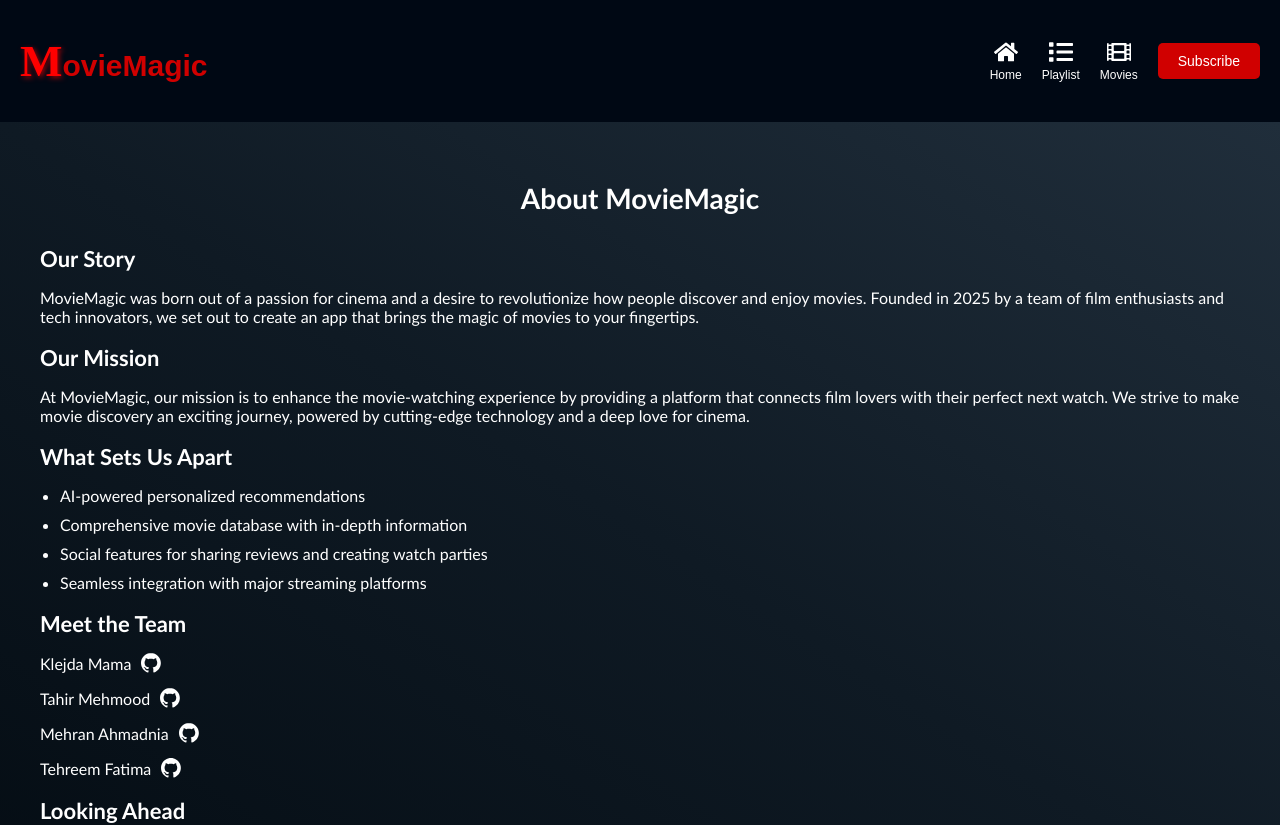
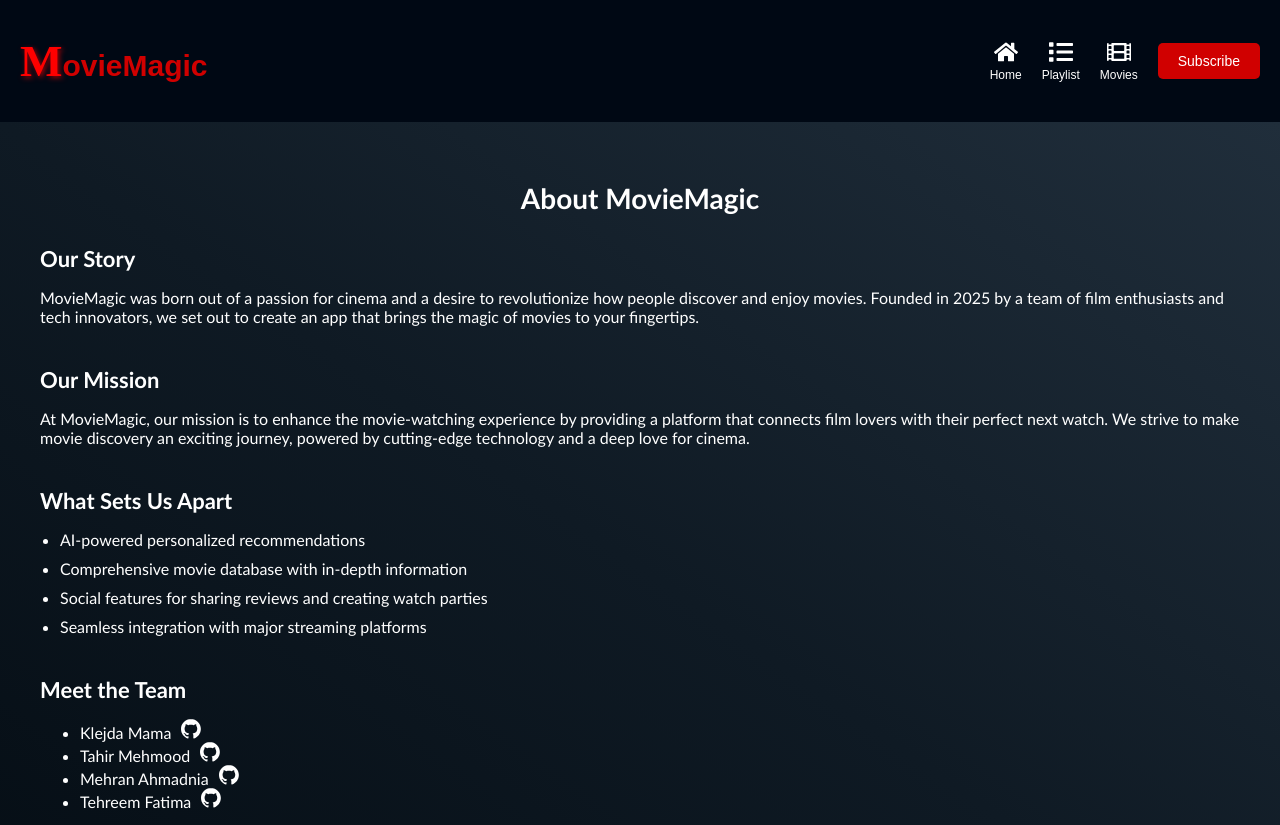
Before and after one commit to TehFat/Group-9, a React (Create React App) app in the folder group9/: page /aboutUs in a window 1280 px wide. Shown: the top 825 px of the page. Built offline with nearby package versions, Linux system fonts and the light colour scheme.

Commit message:
feedback

```diff
--- a/group9/src/App.js
+++ b/group9/src/App.js
@@ -22,28 +22,29 @@ const App = () => {
 
   return (
     <Router>
-      <div className="app-container">
+      {/* this div and classname isnt used anywhere, can be removed */}
 
-        <Navbar />
+      <Navbar />
 
+      <Routes>
+        <Route
+          path="/"
+          element={<Home onAddToPlaylist={handleAddToPlaylist} />}
+        />
 
-        <Routes>
+        <Route
+          path="/playlist"
+          element={<Playlist playlist={playlist} setPlaylist={setPlaylist} />}
+        />
+        <Route
+          path="/movies"
+          element={<MoviesPage onAddToPlaylist={handleAddToPlaylist} />}
+        />
 
-          <Route path="/" element={<Home onAddToPlaylist={handleAddToPlaylist} />} />
+        <Route path="/aboutUs" element={<AboutUs />} />
+      </Routes>
 
-
-          <Route path="/playlist" element={<Playlist playlist={playlist} setPlaylist={setPlaylist} />} />
-          <Route path="/movies" element={<MoviesPage onAddToPlaylist={handleAddToPlaylist} />} />
-
-
-
-
-          <Route path="/aboutUs" element={<AboutUs />} />
-        </Routes>
-
-
-        <Footer />
-      </div>
+      <Footer />
     </Router>
   );
 };
--- a/group9/src/components/Navbar.jsx
+++ b/group9/src/components/Navbar.jsx
@@ -14,9 +14,12 @@ const Navbar = () => {
   return (
     <nav className="navbar">
       {/* Logo */}
-      <h1 className="logo"><span className="highlight-m">M</span>ovieMagic</h1>
+      <h1 className="logo">
+        <span className="highlight-m">M</span>ovieMagic
+      </h1>
 
       {/* Navigation Links */}
+      {/* navigation should be in a list and use NavLink from the router */}
       <div className="nav-links">
         <Link to="/" className="nav-item">
           <FaHome className="nav-icon" />
--- a/group9/src/pages/AboutUs.jsx
+++ b/group9/src/pages/AboutUs.jsx
@@ -1,82 +1,91 @@
-import React from 'react';
-import '../styles/AboutUs.css';
+import React from "react";
+import "../styles/AboutUs.css";
 
-function AboutUs() {
-  return (
+const Section = ({ title, children }) => (
+  <section className="about-us-section">
+    <h2 className="section-title">{title}</h2>
+    {children}
+  </section>
+);
+
+// break out for readability and reusability
+const TeamMember = ({ name, github }) => (
+  <li>
+    {name}
+    <a
+      href={github}
+      target="_blank"
+      rel="noopener noreferrer"
+      className="github-link"
+    >
+      <svg
+        xmlns="http://www.w3.org/2000/svg"
+        fill="#000000"
+        width="20"
+        height="20"
+        viewBox="0 0 24 24"
+      >
+        <path d="M12 0c-6.627 0-12 5.373-12 12 0 5.303 3.438 9.799 8.207 11.387.6.111.793-.26.793-.578 0-.284-.01-1.04-.015-2.048-3.338.727-4.04-1.622-4.04-1.622-.544-1.37-1.327-1.734-1.327-1.734-1.084-.745.083-.731.083-.731 1.198.084 1.827 1.231 1.827 1.231 1.064 1.82 2.794 1.297 3.476.99.107-.771.416-1.298.756-1.597-2.667-.306-5.467-1.334-5.467-5.93 0-1.307.466-2.376 1.237-3.22-.124-.306-.535-.904.237-1.847 0 0 .874-.276 2.87 1.055 1.039-.29 2.15-.429 3.25-.429 1.1 0 2.21.139 3.25.429 1.996-1.331 2.87-1.055 2.87-1.055.773.943.362 1.541.238 1.847.771.844 1.237 1.913 1.237 3.22 0 4.607-2.81 5.624-5.476 5.93.43.371.823 1.104.823 2.224 0 1.61-.015 2.912-.015 3.303 0 .318.191.692.797.578 4.768-1.588 8.207-6.084 8.207-11.387 0-6.627-5.373-12-12-12z"></path>
+      </svg>
+    </a>
+  </li>
+);
+
+const AboutUs = () => (
   <main className="about-us-container">
     <h1 className="about-us-title">About MovieMagic</h1>
 
-      <section className="app-origin">
-        <h2 className="section-title">Our Story</h2>
+    <Section title="Our Story">
       <p>
-          MovieMagic was born out of a passion for cinema and a desire to revolutionize how people discover and enjoy movies. Founded in 2025 by a team of film enthusiasts and tech innovators, we set out to create an app that brings the magic of movies to your fingertips.
+        MovieMagic was born out of a passion for cinema and a desire to
+        revolutionize how people discover and enjoy movies. Founded in 2025 by a
+        team of film enthusiasts and tech innovators, we set out to create an
+        app that brings the magic of movies to your fingertips.
       </p>
-      </section>
+    </Section>
 
-      <section className="our-mission">
-        <h2 className="section-title">Our Mission</h2>
+    <Section title="Our Mission">
       <p>
-          At MovieMagic, our mission is to enhance the movie-watching experience by providing a platform that connects film lovers with their perfect next watch. We strive to make movie discovery an exciting journey, powered by cutting-edge technology and a deep love for cinema.
+        At MovieMagic, our mission is to enhance the movie-watching experience
+        by providing a platform that connects film lovers with their perfect
+        next watch. We strive to make movie discovery an exciting journey,
+        powered by cutting-edge technology and a deep love for cinema.
       </p>
-      </section>
+    </Section>
 
-      <section className="unique-features">
-        <h2 className="section-title">What Sets Us Apart</h2>
+    <Section title="What Sets Us Apart">
       <ul className="feature-list">
         <li>AI-powered personalized recommendations</li>
         <li>Comprehensive movie database with in-depth information</li>
         <li>Social features for sharing reviews and creating watch parties</li>
         <li>Seamless integration with major streaming platforms</li>
       </ul>
-      </section>
+    </Section>
 
-      <section className="our-team">
-        <h2 className="section-title">Meet the Team</h2>
+    <Section title="Meet the Team">
       <ul>
-          <li>
-          Klejda Mama{' '}
-            <a href="https://github.com/klejda59" target="_blank" rel="noopener noreferrer" className="github-link">
-              <svg xmlns="http://www.w3.org/2000/svg" fill="#000000" width="20" height="20" viewBox="0 0 24 24">
-                <path d="M12 0c-6.627 0-12 5.373-12 12 0 5.303 3.438 9.799 8.207 11.387.6.111.793-.26.793-.578 0-.284-.01-1.04-.015-2.048-3.338.727-4.04-1.622-4.04-1.622-.544-1.37-1.327-1.734-1.327-1.734-1.084-.745.083-.731.083-.731 1.198.084 1.827 1.231 1.827 1.231 1.064 1.82 2.794 1.297 3.476.99.107-.771.416-1.298.756-1.597-2.667-.306-5.467-1.334-5.467-5.93 0-1.307.466-2.376 1.237-3.22-.124-.306-.535-.904.237-1.847 0 0 .874-.276 2.87 1.055 1.039-.29 2.15-.429 3.25-.429 1.1 0 2.21.139 3.25.429 1.996-1.331 2.87-1.055 2.87-1.055.773.943.362 1.541.238 1.847.771.844 1.237 1.913 1.237 3.22 0 4.607-2.81 5.624-5.476 5.93.43.371.823 1.104.823 2.224 0 1.61-.015 2.912-.015 3.303 0 .318.191.692.797.578 4.768-1.588 8.207-6.084 8.207-11.387 0-6.627-5.373-12-12-12z"></path>
-              </svg>
-            </a>
-          </li>
-          <li>
-          Tahir Mehmood{' '}
-            <a href="https://github.com/tahirmehmood22" target="_blank" rel="noopener noreferrer" className="github-link">
-              <svg xmlns="http://www.w3.org/2000/svg" fill="#000000" width="20" height="20" viewBox="0 0 24 24">
-                <path d="M12 0c-6.627 0-12 5.373-12 12 0 5.303 3.438 9.799 8.207 11.387.6.111.793-.26.793-.578 0-.284-.01-1.04-.015-2.048-3.338.727-4.04-1.622-4.04-1.622-.544-1.37-1.327-1.734-1.327-1.734-1.084-.745.083-.731.083-.731 1.198.084 1.827 1.231 1.827 1.231 1.064 1.82 2.794 1.297 3.476.99.107-.771.416-1.298.756-1.597-2.667-.306-5.467-1.334-5.467-5.93 0-1.307.466-2.376 1.237-3.22-.124-.306-.535-.904.237-1.847 0 0 .874-.276 2.87 1.055 1.039-.29 2.15-.429 3.25-.429 1.1 0 2.21.139 3.25.429 1.996-1.331 2.87-1.055 2.87-1.055.773.943.362 1.541.238 1.847.771.844 1.237 1.913 1.237 3.22 0 4.607-2.81 5.624-5.476 5.93.43.371.823 1.104.823 2.224 0 1.61-.015 2.912-.015 3.303 0 .318.191.692.797.578 4.768-1.588 8.207-6.084 8.207-11.387 0-6.627-5.373-12-12-12z"></path>
-              </svg>
-            </a>
-          </li>
-          <li>
-          Mehran Ahmadnia{' '}
-            <a href="https://github.com/gonibarjin" target="_blank" rel="noopener noreferrer" className="github-link">
-              <svg xmlns="http://www.w3.org/2000/svg" fill="#000000" width="20" height="20" viewBox="0 0 24 24">
-                <path d="M12 0c-6.627 0-12 5.373-12 12 0 5.303 3.438 9.799 8.207 11.387.6.111.793-.26.793-.578 0-.284-.01-1.04-.015-2.048-3.338.727-4.04-1.622-4.04-1.622-.544-1.37-1.327-1.734-1.327-1.734-1.084-.745.083-.731.083-.731 1.198.084 1.827 1.231 1.827 1.231 1.064 1.82 2.794 1.297 3.476.99.107-.771.416-1.298.756-1.597-2.667-.306-5.467-1.334-5.467-5.93 0-1.307.466-2.376 1.237-3.22-.124-.306-.535-.904.237-1.847 0 0 .874-.276 2.87 1.055 1.039-.29 2.15-.429 3.25-.429 1.1 0 2.21.139 3.25.429 1.996-1.331 2.87-1.055 2.87-1.055.773.943.362 1.541.238 1.847.771.844 1.237 1.913 1.237 3.22 0 4.607-2.81 5.624-5.476 5.93.43.371.823 1.104.823 2.224 0 1.61-.015 2.912-.015 3.303 0 .318.191.692.797.578 4.768-1.588 8.207-6.084 8.207-11.387 0-6.627-5.373-12-12-12z"></path>
-              </svg>
-            </a>
-          </li>
-          <li>
-           Tehreem Fatima {' '}
-            <a href="https://github.com/tehfat" target="_blank" rel="noopener noreferrer" className="github-link">
-              <svg xmlns="http://www.w3.org/2000/svg" fill="#000000" width="20" height="20" viewBox="0 0 24 24">
-                <path d="M12 0c-6.627 0-12 5.373-12 12 0 5.303 3.438 9.799 8.207 11.387.6.111.793-.26.793-.578 0-.284-.01-1.04-.015-2.048-3.338.727-4.04-1.622-4.04-1.622-.544-1.37-1.327-1.734-1.327-1.734-1.084-.745.083-.731.083-.731 1.198.084 1.827 1.231 1.827 1.231 1.064 1.82 2.794 1.297 3.476.99.107-.771.416-1.298.756-1.597-2.667-.306-5.467-1.334-5.467-5.93 0-1.307.466-2.376 1.237-3.22-.124-.306-.535-.904.237-1.847 0 0 .874-.276 2.87 1.055 1.039-.29 2.15-.429 3.25-.429 1.1 0 2.21.139 3.25.429 1.996-1.331 2.87-1.055 2.87-1.055.773.943.362 1.541.238 1.847.771.844 1.237 1.913 1.237 3.22 0 4.607-2.81 5.624-5.476 5.93.43.371.823 1.104.823 2.224 0 1.61-.015 2.912-.015 3.303 0 .318.191.692.797.578 4.768-1.588 8.207-6.084 8.207-11.387 0-6.627-5.373-12-12-12z"></path>
-              </svg>
-            </a>
-          </li>
+        <TeamMember name="Klejda Mama" github="https://github.com/klejda59" />
+        <TeamMember
+          name="Tahir Mehmood"
+          github="https://github.com/tahirmehmood22"
+        />
+        <TeamMember
+          name="Mehran Ahmadnia"
+          github="https://github.com/gonibarjin"
+        />
+        <TeamMember name="Tehreem Fatima" github="https://github.com/tehfat" />
         {/* Add more team members with GitHub links */}
       </ul>
-      </section>
+    </Section>
 
-      <section className="future-vision">
-        <h2 className="section-title">Looking Ahead</h2>
+    <Section title="Looking Ahead">
       <p>
-          We're constantly evolving and improving MovieMagic. Our vision for the future includes expanding our global movie database, introducing virtual reality previews, and creating a vibrant community of movie enthusiasts.
+        We're constantly evolving and improving MovieMagic. Our vision for the
+        future includes expanding our global movie database, introducing virtual
+        reality previews, and creating a vibrant community of movie enthusiasts.
       </p>
-      </section>
+    </Section>
   </main>
 );
-}
 
 export default AboutUs;
```
Also changed, not shown: group9/src/api/movieApi.js (+17 -51 lines), group9/src/components/MovieCategories.jsx (+31 -15 lines), group9/src/pages/Home.jsx (+49 -58 lines), group9/src/pages/MoviePage.jsx (+25 -11 lines), group9/src/pages/Playlist.jsx (+12 -13 lines). Lines whose indentation alone changed are shown as unchanged.
